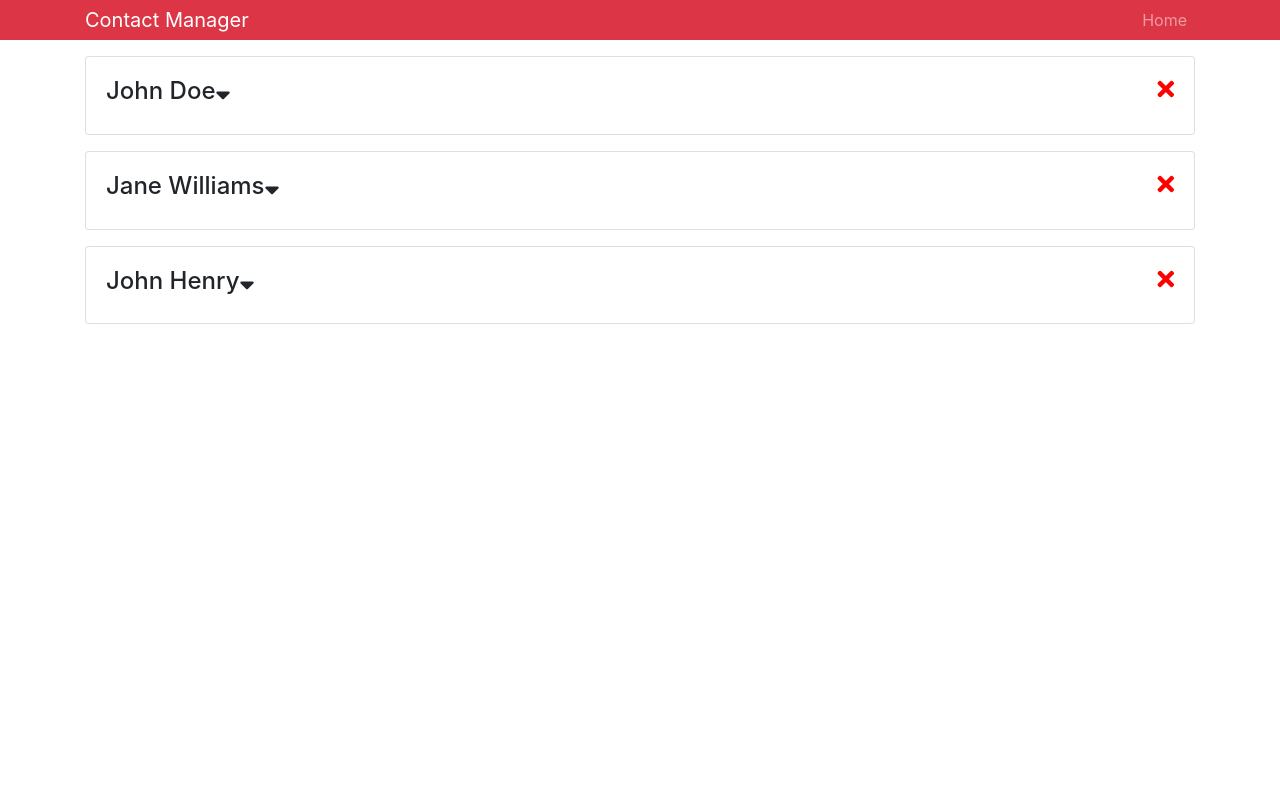
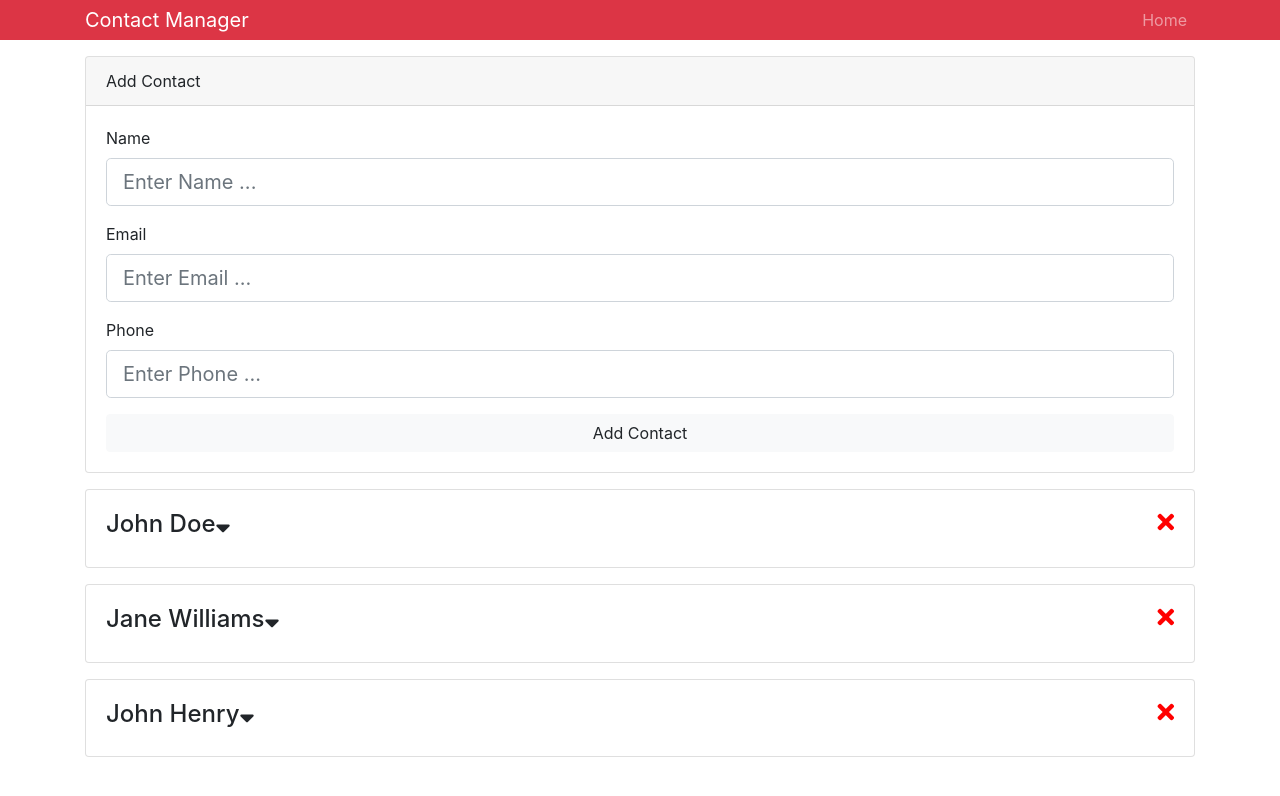
Before and after one commit to axixnix/react-contact-manager, a React (Create React App) app: page / in a window 1280 px wide. Shown: the top 796 px of the page. Built offline with nearby package versions, Linux system fonts and the light colour scheme.

Commit message:
worked on AddContact, created the inputs and labels, about to add onChange event handlers

```diff
--- a/src/App.js
+++ b/src/App.js
@@ -1,6 +1,7 @@
 import React, { Component } from 'react'
 import Contacts from './components/contacts/Contacts.js'
 import Header from './components/layout/Header'
+import AddContact from './components/contacts/AddContact'
 import { Provider } from './context'
 import 'bootstrap/dist/css/bootstrap.min.css'
 import './App.css'
@@ -12,6 +13,7 @@
         <div className='App'>
           <Header branding='Contact Manager' />
           <div className='container'>
+            <AddContact/>
             <Contacts />
           </div>
         </div>
--- a/src/components/contacts/AddContact.js
+++ b/src/components/contacts/AddContact.js
@@ -1,12 +1,63 @@
 import React, { Component } from "react";
 
-export default class AddContact extends Component {
+class AddContact extends Component {
   state = {
     name: "",
     email: "",
     phone: ""
   };
   render() {
-    return <div />;
+    const { name, email, phone } = this.state;
+    return (
+      <div>
+        <div className="card mb-3">
+          <div className="card-header">Add Contact</div>
+          <div className="card-body">
+            <form>
+              <div className="form-group">
+                <label htmlFor="name">Name</label>
+                <input
+                  type="text"
+                  name="name"
+                  className="form-control form-control-lg"
+                  placeholder="Enter Name ..."
+                  value={name}
+                />
+              </div>
+
+              <div className="form-group">
+                <label htmlFor="name">Email</label>
+                <input
+                  type="email"
+                  name="email"
+                  className="form-control form-control-lg"
+                  placeholder="Enter Email ..."
+                  value={email}
+                />
+              </div>
+
+              <div className="form-group">
+                <label htmlFor="phone">Phone</label>
+                <input
+                  type="text"
+                  name="phone"
+                  className="form-control form-control-lg"
+                  placeholder="Enter Phone ..."
+                  value={phone}
+                />
+              </div>
+
+              <input
+                type="submit"
+                value="Add Contact"
+                className="btn btn-light btn-block"
+              />
+            </form>
+          </div>
+        </div>
+      </div>
+    );
   }
 }
+
+export default AddContact;
```
